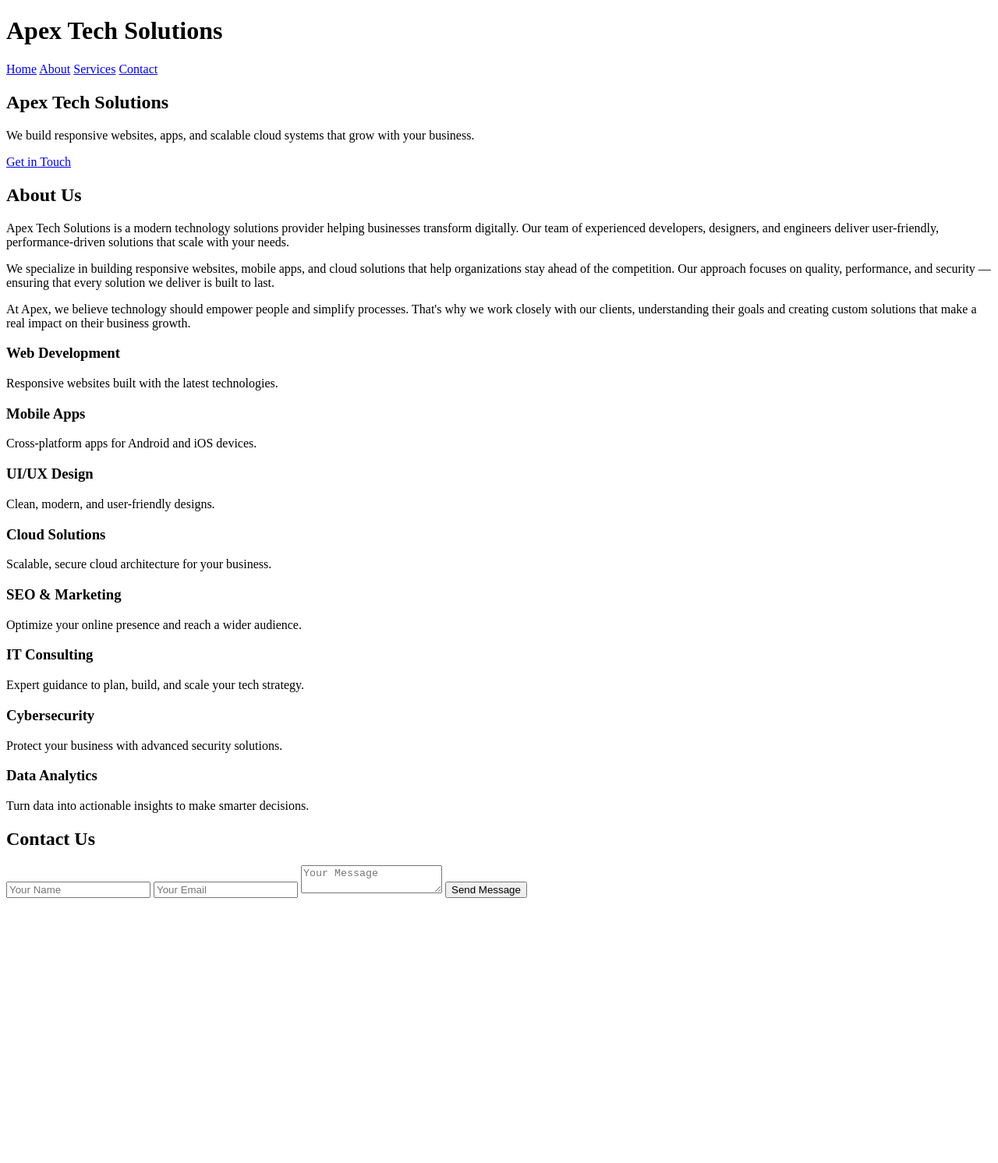
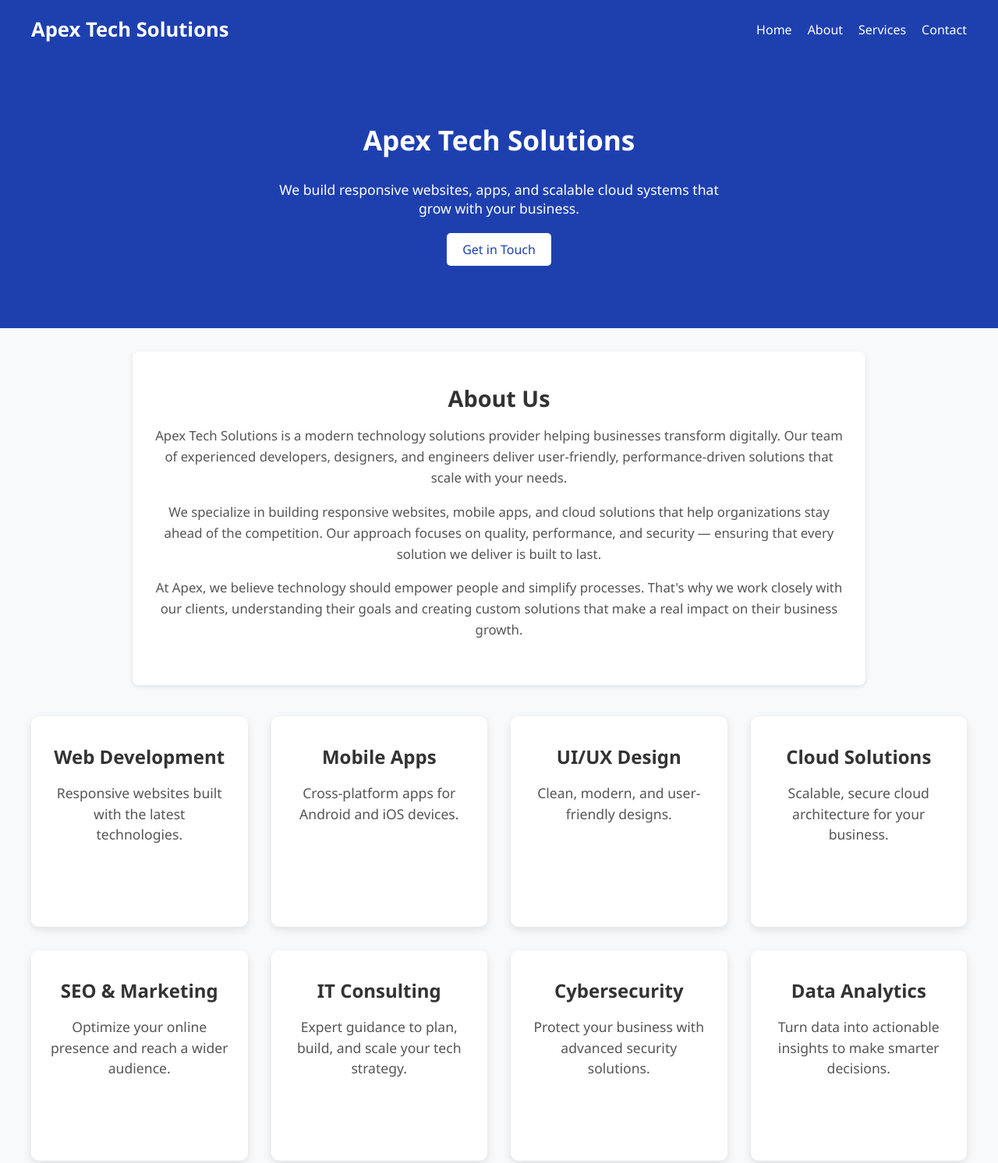
Before and after one commit to ib-ahmedd/ib-ahmedd-Frontend-version-control-task-ibrahim-ahmed, a plain HTML site: page index.html in a window 1280 px wide. Shown: the top 1492 px of the page at 78% size. Before the commit the page ends 1160 px from the top, so only its background shows below. Drawn offline with Linux system fonts and the light colour scheme.

Commit message:
add body styling

```diff
--- a/index.html
+++ b/index.html
@@ -4,6 +4,7 @@
     <meta charset="UTF-8" />
     <meta name="viewport" content="width=device-width, initial-scale=1.0" />
     <title>Task 4</title>
+    <link rel="stylesheet" href="./style.css" />
   </head>
   <body>
     <header>
--- /dev/null
+++ b/style.css
@@ -0,0 +1,156 @@
+body {
+  font-family: "Segoe UI", Arial, sans-serif;
+  margin: 0;
+  background: #f8f9fa;
+  color: #333;
+}
+
+h1,
+h2,
+h3 {
+  margin: 0;
+}
+
+header {
+  background: #1e40af;
+  color: white;
+  padding: 20px 40px;
+  display: flex;
+  justify-content: space-between;
+  align-items: center;
+}
+header h1 {
+  font-size: 1.6rem;
+}
+header nav {
+  display: flex;
+  gap: 20px;
+}
+header nav a {
+  color: white;
+  text-decoration: none;
+  font-size: 1rem;
+}
+header nav a:hover {
+  text-decoration: underline;
+}
+
+.hero {
+  background-color: #1e40af;
+  color: white;
+  display: flex;
+  flex-direction: column;
+  justify-content: center;
+  align-items: center;
+  text-align: center;
+  padding: 80px 20px;
+}
+.hero h2 {
+  font-size: 2.2rem;
+  margin-bottom: 10px;
+}
+.hero p {
+  font-size: 1.1rem;
+  max-width: 600px;
+  margin-bottom: 20px;
+}
+.hero a {
+  background: white;
+  color: #1e40af;
+  padding: 10px 20px;
+  font-size: 1rem;
+  border: none;
+  border-radius: 5px;
+  cursor: pointer;
+  text-decoration: none;
+}
+.hero a:hover {
+  background: #e2e8f0;
+}
+
+.about {
+  text-align: center;
+  padding: 40px 20px;
+  background: white;
+  max-width: 900px;
+  margin: 30px auto;
+  border-radius: 8px;
+  box-shadow: 0 2px 6px rgba(0, 0, 0, 0.1);
+}
+.about h2 {
+  font-size: 1.8rem;
+  margin-bottom: 10px;
+}
+.about p {
+  font-size: 1.05rem;
+  color: #555;
+  line-height: 1.6;
+}
+
+.services {
+  display: grid;
+  grid-template-columns: repeat(4, 1fr);
+  gap: 30px;
+  max-width: 1200px;
+  margin: 40px auto 60px;
+  padding: 0 25px;
+}
+.services .service-card {
+  background: white;
+  padding: 35px 25px;
+  border-radius: 10px;
+  box-shadow: 0 4px 12px rgba(0, 0, 0, 0.1);
+  text-align: center;
+  min-height: 200px;
+}
+.services .service-card h3 {
+  font-size: 1.5rem;
+  margin-bottom: 15px;
+}
+.services .service-card p {
+  font-size: 1.1rem;
+  color: #555;
+  line-height: 1.5;
+}
+
+.contact {
+  background: white;
+  max-width: 700px;
+  margin: 20px auto 40px;
+  padding: 30px 20px;
+  border-radius: 8px;
+  box-shadow: 0 2px 6px rgba(0, 0, 0, 0.1);
+}
+.contact h2 {
+  text-align: center;
+  margin-bottom: 20px;
+}
+.contact form {
+  display: flex;
+  flex-direction: column;
+  gap: 15px;
+}
+.contact form input,
+.contact form textarea {
+  padding: 10px;
+  font-size: 1rem;
+  border: 1px solid #ccc;
+  border-radius: 5px;
+  outline: none;
+}
+.contact form textarea {
+  min-height: 100px;
+  resize: vertical;
+}
+.contact form button[type="submit"] {
+  background: #1e40af;
+  color: white;
+  border: none;
+  padding: 10px 20px;
+  border-radius: 5px;
+  cursor: pointer;
+  font-size: 1rem;
+}
+.contact form button[type="submit"]:hover {
+  background: #3b82f6;
+}
```
